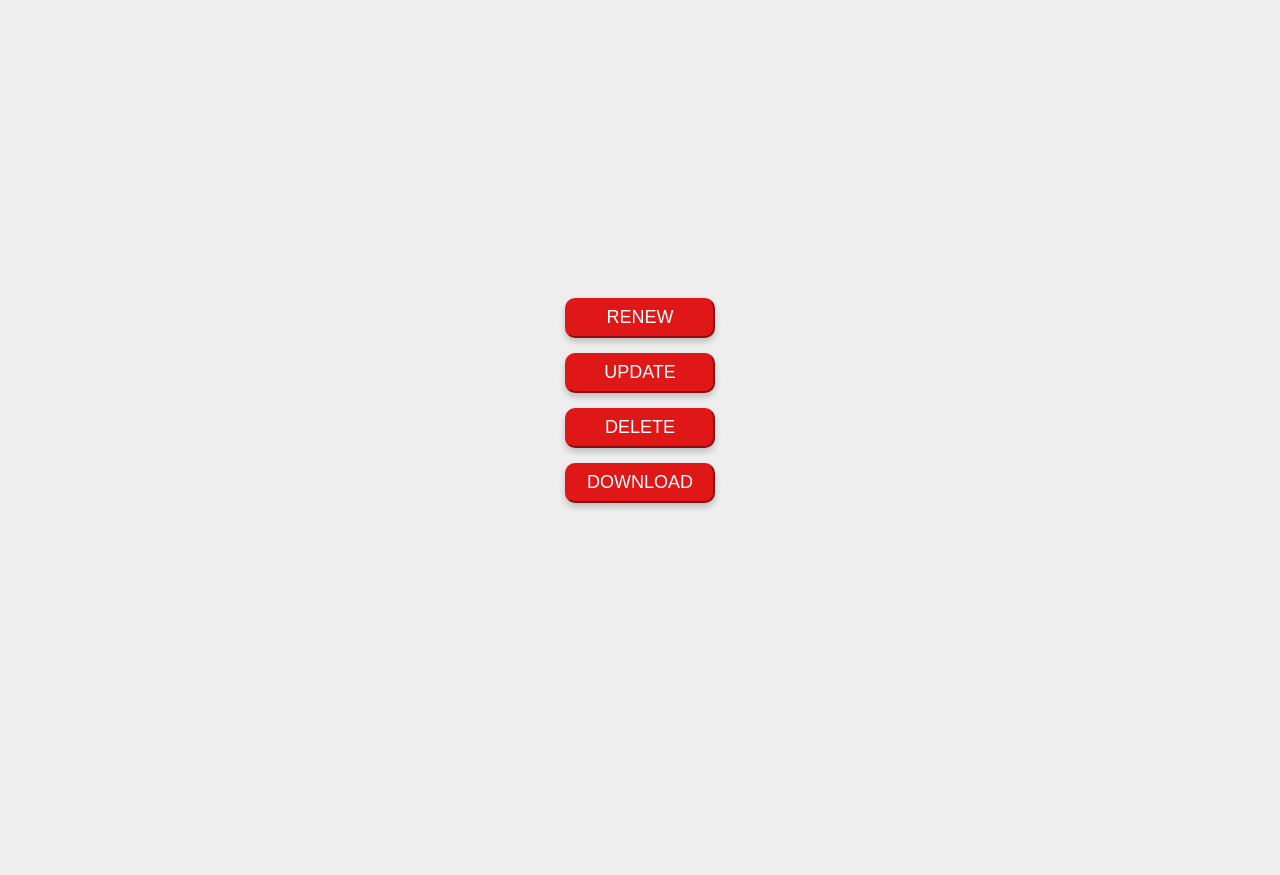
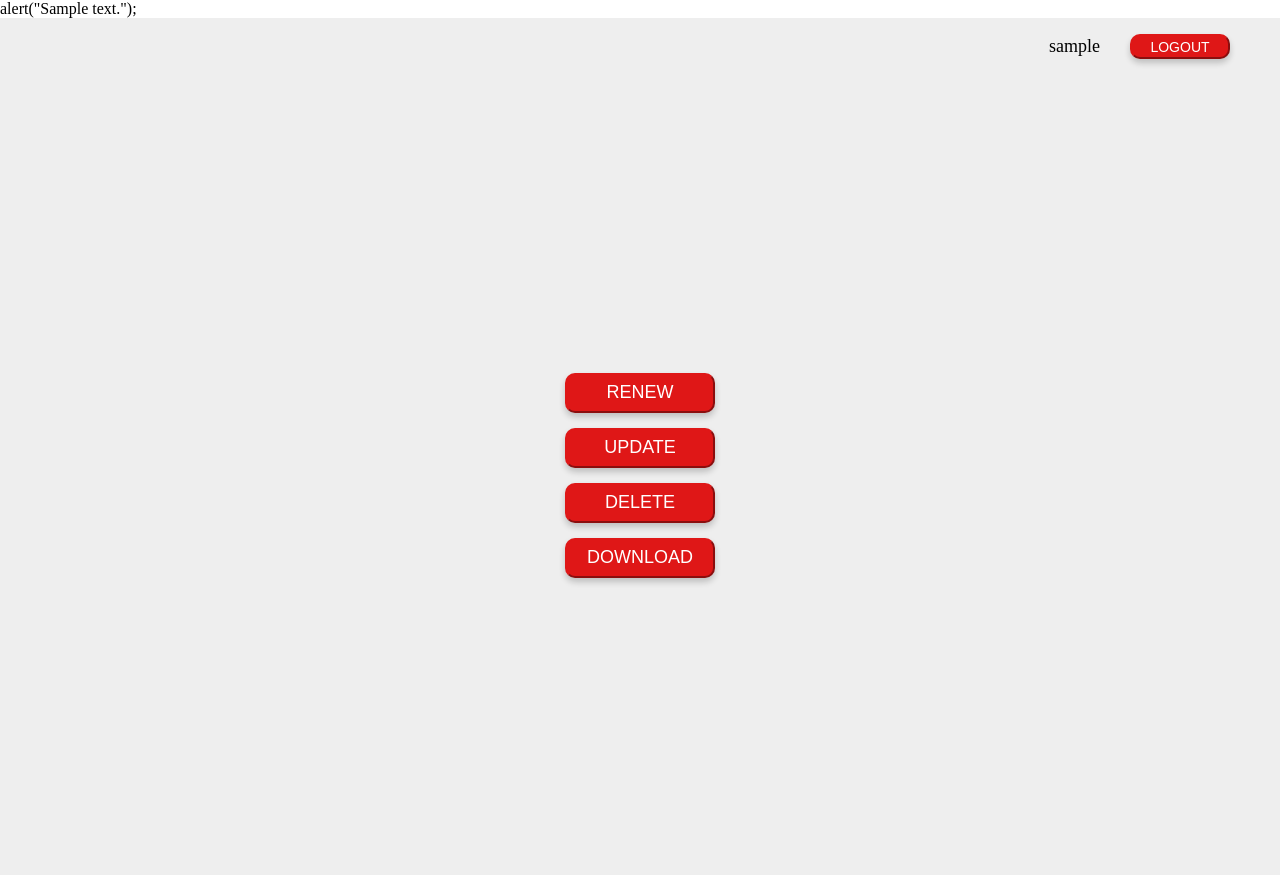
Before and after one commit to guardina/fire_heureka_login, a Flask app: template templates/heureka_connection.html in a window 1280 px wide. Before the commit the page ends 509 px from the top, so only its background shows below. Run offline with Flask 3, Linux system fonts and the light colour scheme; the template is opened without the code that fills it: most values are stand-ins (such as "Sample title", 1, 10 or a date in 2020).

Commit message:
Add button to logout

```diff
--- a/static/styles.css
+++ b/static/styles.css
@@ -42,6 +42,16 @@ body {
     box-sizing: border-box;
 }
 
+.login-info {
+    display: flex;
+    gap: 30px;
+    justify-content: flex-end;
+    align-items: center;
+    padding-right: 50px;
+    font-size: 18px;
+    background: #eeeeee;
+}
+
 .images-row {
     display: flex;
     justify-content: center;
@@ -52,7 +62,7 @@ body {
 }
 
 .login-credentials {
-    display: flex;
+    display: flex   ;
     flex-direction: column;
     align-items: center;
     justify-content: center;
@@ -86,7 +96,7 @@ body {
 /* ------------------------------------------------------------------------------------------------------- */
 
 
-
+.myButton-mini,
 .myButton {
     height: 40px;
     width: 150px;
@@ -98,6 +108,13 @@ body {
     box-shadow: 0px 4px 6px rgba(0, 0, 0, 0.2);
 }
 
+.myButton-mini {
+    height: 25px;
+    width: 100px;
+    font-size: 14px;
+}
+
+.myButton-mini:hover,
 .myButton:hover {
     transform: translateY(2px);
     box-shadow: 0px 2px 3px rgba(0, 0, 0, 0.2);
--- a/templates/heureka_connection.html
+++ b/templates/heureka_connection.html
@@ -7,6 +7,13 @@
     <link rel="stylesheet" href="{{ url_for('static', filename='styles.css') }}">
 </head>
 <body>
+    {% if alert_message %}
+            alert("{{ alert_message }}");
+    {% endif %}
+    <div class="login-info">
+        <p>{{ username }}</p>
+        <button class="myButton-mini" onclick="window.location.href='/logout'">LOGOUT</button>
+    </div>
     <div class="login-page-pw-ch">
         <button class="myButton" onclick="window.location.href='/heureka_authorize'">RENEW</button>
         <button class="myButton" onclick="window.location.href='/heureka_update'">UPDATE</button>
```
Also changed, not shown: templates/login.html (+7 -10 lines).
